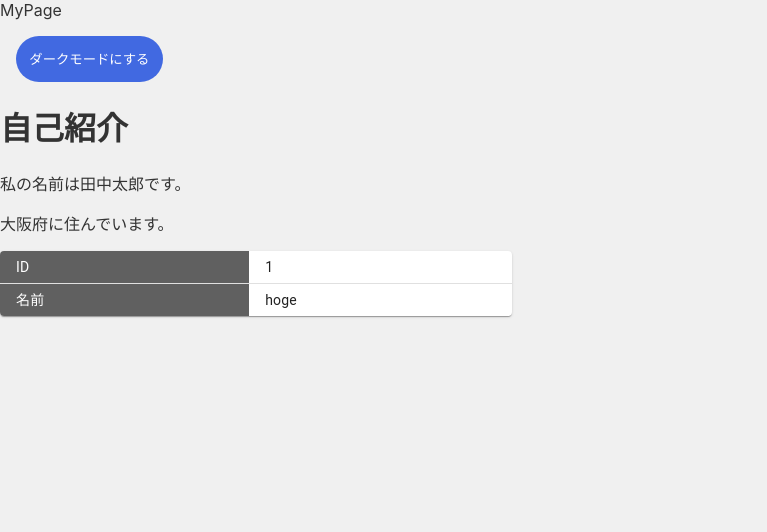
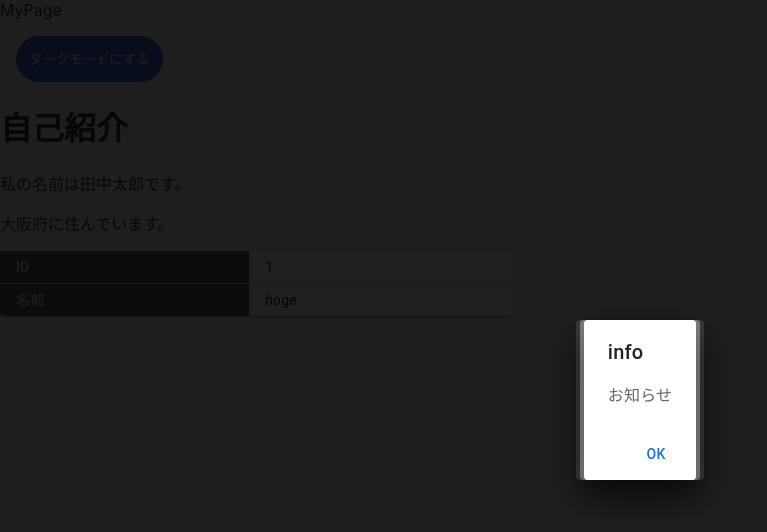
Before and after one commit to nagisano33/recoil-sample, a React (Create React App) app: page / in a window 1280 px wide. Shown: the top 532 px of the page, without its empty margins (0-767 px from the left). Built offline with nearby package versions, Linux system fonts and the light colour scheme.

Commit message:
Update MessageDialogProvider.tsx 参照を修正

```diff
--- a/src/components/GlobalDialog/MessageDialogProvider.tsx
+++ b/src/components/GlobalDialog/MessageDialogProvider.tsx
@@ -1,7 +1,7 @@
 import React from "react";
 import { useRecoilValue } from "recoil";
 import { messageIdsState } from "./atoms/messageIdsState";
-import { GlobalDialog } from "./GlobalDialog";
+import { MessageDialog } from "./MessageDialog";
 
 /**
  * メッセージダイアログ提供コンポーネント
@@ -14,7 +14,7 @@ export const MessageDialogProvider = ({
     <>
       {children}
       {ids.map((id) => (
-        <GlobalDialog id={id} key={id} />
+        <MessageDialog id={id} key={id} />
       ))}
     </>
   );
```
